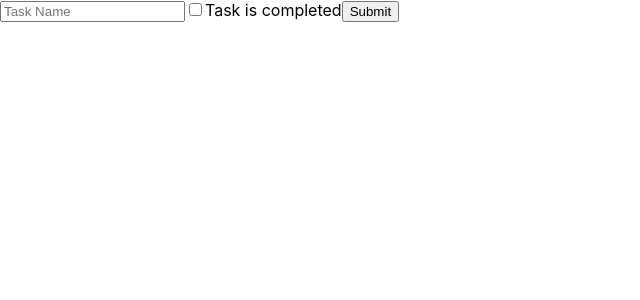
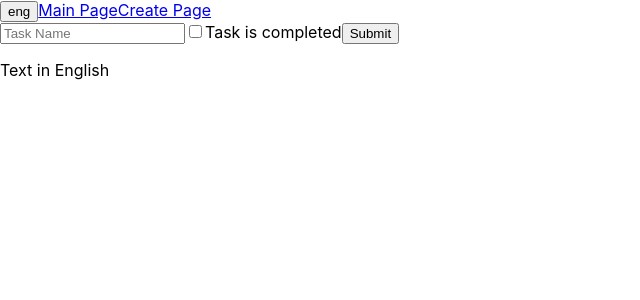
Before and after one commit to guranda26/event-manager, a React (Create React App) app: page /create in a window 1280 px wide. Shown: the top 300 px of the page, without its empty margins (0-640 px from the left). Built offline with nearby package versions, Linux system fonts and the light colour scheme.

Commit message:
feat: implement context API task

```diff
--- /dev/null
+++ b/src/components/Header.jsx
@@ -0,0 +1,16 @@
+import { useState } from "react";
+import { Link } from "react-router-dom";
+import { useDictionaryContext } from "../contexts/TranslateContext";
+
+const Header = () => {
+  const { lang, toggleLanguage } = useDictionaryContext();
+  return (
+    <header>
+      <button onClick={toggleLanguage}>{lang}</button>
+      <Link to={"/"}>Main Page</Link>
+      <Link to={"/create"}>Create Page</Link>
+    </header>
+  );
+};
+
+export default Header;
--- a/src/components/UserForm.jsx
+++ b/src/components/UserForm.jsx
@@ -1,4 +1,8 @@
 import { useState } from "react";
+import {
+  taskOptions,
+  useDictionaryContext,
+} from "../contexts/TranslateContext";
 
 const UserForm = ({ onFormSubmit }) => {
   const [name, setName] = useState("");
@@ -8,13 +12,13 @@ const UserForm = ({ onFormSubmit }) => {
     e.preventDefault();
     onFormSubmit(name, isCompleted);
   };
+  const { lang } = useDictionaryContext();
 
   return (
     <form onSubmit={onSubmit}>
       <input
         type="text"
         placeholder="Task Name"
-        // value={name}
         onChange={(e) => setName(e.target.value)}
         defaultValue={setName}
       />
@@ -24,7 +28,7 @@ const UserForm = ({ onFormSubmit }) => {
         checked={isCompleted}
         onChange={(e) => setIsCompleted(e.target.checked)}
       />
-      <label htmlFor="completed">Task is completed</label>
+      <label htmlFor="completed">{taskOptions[lang]}</label>
       <button>Submit</button>
     </form>
   );
--- /dev/null
+++ b/src/contexts/TranslateContext.js
@@ -0,0 +1,40 @@
+import { createContext, useContext, useMemo, useState } from "react";
+
+export const dictionaryOptions = {
+  ka: "ქართული ტექსტი",
+  eng: "Text in English",
+};
+
+export const taskOptions = {
+  ka: "დავალება შესრულებულია",
+  eng: "Task is completed",
+};
+
+const DictionaryContext = createContext(null);
+
+const LanguageContextProvider = ({ children }) => {
+  const [lang, setLang] = useState("eng");
+  const contextValue = useMemo(
+    () => ({
+      lang: lang ? "eng" : "ka",
+      toggleLanguage: () => setLang((prev) => !prev),
+    }),
+    [lang, setLang]
+  );
+
+  return (
+    <DictionaryContext.Provider value={contextValue}>
+      {children}
+    </DictionaryContext.Provider>
+  );
+};
+
+export const useDictionaryContext = () => {
+  const contextValue = useContext(DictionaryContext);
+
+  if (!contextValue)
+    throw new Error("Your component is not inside UserContextProvider");
+
+  return contextValue;
+};
+export default LanguageContextProvider;
--- /dev/null
+++ b/src/contexts/UsersContext.js
@@ -0,0 +1,57 @@
+import { createContext, useCallback, useContext, useMemo } from "react";
+import useRequest from "../hooks/useRequest";
+import useFetch from "../hooks/useFetch";
+
+const UsersContect = createContext(null);
+
+const UsersContextProvider = ({ children }) => {
+  const {
+    response,
+    loading: dataLoading,
+    resendRequest,
+  } = useFetch({
+    url: "/api/v1/users",
+    method: "GET",
+  });
+  const { sendRequest, loading: deleteLoading } = useRequest({
+    method: "DELETE",
+  });
+  const todo = useMemo(() => {
+    return (
+      response?.items.map((user) => {
+        return {
+          name: user.name,
+          isCompleted: user.isCompleted,
+          id: user._uuid,
+        };
+      }) || []
+    );
+  }, [response]);
+
+  const onDelete = useCallback(
+    (sendRequest) => (userId) => {
+      sendRequest(null, `/api/v1/users/${userId}`).then(() => resendRequest());
+    },
+    [resendRequest]
+  );
+
+  const contextValue = useMemo(
+    () => ({ dataLoading, deleteLoading, todo, onDelete }),
+    [dataLoading, deleteLoading, todo, onDelete]
+  );
+
+  return (
+    <UsersContect.Provider value={contextValue}>
+      {children}
+    </UsersContect.Provider>
+  );
+};
+export const useUsersContext = () => {
+  const contextValue = useContext(UsersContect);
+  if (!contextValue)
+    throw new Error("Your component is not inside UserContextProvider");
+
+  return contextValue;
+};
+
+export default UsersContextProvider;
--- a/src/hooks/useFetch.jsx
+++ b/src/hooks/useFetch.jsx
@@ -14,7 +14,6 @@ const useFetch = ({ url, method }) => {
       headers: {
         "Content-Type": "application/json",
         Authorization: `Bearer ${API_KEY}`,
-        // Authorization: `Bearer ${process.env.REACT_APP_API_KEY}`,
       },
     })
       .then((res) => {
--- a/src/pages/CreatePage.js
+++ b/src/pages/CreatePage.js
@@ -1,6 +1,10 @@
 import { useNavigate } from "react-router-dom";
 import UserForm from "../components/UserForm";
 import useRequest from "../hooks/useRequest";
+import {
+  dictionaryOptions,
+  useDictionaryContext,
+} from "../contexts/TranslateContext";
 const API_KEY = "zemvDlvtavG4trFqzcyYlOX0SHH_-hx8_z7YG56INKw9OFLh6A";
 const CreatePage = () => {
   const { sendRequest, loading } = useRequest({
@@ -8,6 +12,7 @@ const CreatePage = () => {
     method: "POST",
   });
   const navigate = useNavigate();
+  const { lang } = useDictionaryContext();
 
   const onSubmit = (name, isCompleted) => {
     sendRequest([{ name, isCompleted }])
@@ -16,7 +21,12 @@ const CreatePage = () => {
   };
 
   if (loading) return <p>Is Loading ...</p>;
-  return <UserForm onFormSubmit={onSubmit} />;
+  return (
+    <>
+      <UserForm onFormSubmit={onSubmit} />
+      <p>{dictionaryOptions[lang]}</p>
+    </>
+  );
 };
 
 export default CreatePage;
--- a/src/pages/MainPage.jsx
+++ b/src/pages/MainPage.jsx
@@ -1,39 +1,25 @@
 import { Link } from "react-router-dom";
-import useFetch from "../hooks/useFetch";
-import useRequest from "../hooks/useRequest";
+import { useUsersContext } from "../contexts/UsersContext";
+import {
+  dictionaryOptions,
+  useDictionaryContext,
+} from "../contexts/TranslateContext";
 
+const deadline = new Date();
+const setDeadline = deadline.toLocaleDateString("ka-Ge", {
+  month: "long",
+});
 const MainPage = () => {
-  const { response, loading, err, resendRequest } = useFetch({
-    url: "/api/v1/users",
-    method: "GET",
-  });
-  const { sendRequest } = useRequest({ method: "DELETE" });
-  const todo =
-    response?.items.map((user) => {
-      return {
-        name: user.name,
-        isCompleted: user.isCompleted,
-        id: user._uuid,
-      };
-    }) || [];
+  const { lang } = useDictionaryContext();
+  const { todo, dataLoading, deleteLoading, onDelete } = useUsersContext();
 
-  const onDelete = (userId) => {
-    sendRequest(null, `/api/v1/users/${userId}`).then(() => resendRequest());
-  };
-
-  if (loading)
+  if (dataLoading || deleteLoading)
     return (
       <div>
         <p>Is Loading ...</p>
         <p>please wait</p>
       </div>
     );
-
-  if (err) return <div>{err.message}</div>;
-  const deadline = new Date();
-  const setDeadline = deadline.toLocaleDateString("ka-Ge", {
-    month: "long",
-  });
 
   return (
     <div className="App">
@@ -58,6 +44,9 @@ const MainPage = () => {
           </p>
           <Link to={`/update/${user.id}`}>Edit</Link>
           <button onClick={() => onDelete(user.id)}>delete</button>
+          <div>
+            <p>{dictionaryOptions[lang]}</p>
+          </div>
         </div>
       ))}
     </div>
--- a/src/router/routes.jsx
+++ b/src/router/routes.jsx
@@ -1,11 +1,36 @@
+import { Outlet } from "react-router-dom";
+import UsersContextProvider from "../contexts/UsersContext";
 import CreatePage from "../pages/CreatePage";
 import MainPage from "../pages/MainPage";
 import UpdatePage from "../pages/UpdatePage";
+import Header from "../components/Header";
+import LanguageContextProvider from "../contexts/TranslateContext";
 
 const routes = [
   {
-    element: <MainPage />,
+    element: (
+      <div>
+        <LanguageContextProvider>
+          <Header />
+          <Outlet />
+        </LanguageContextProvider>
+      </div>
+    ),
     path: "/",
+    children: [
+      {
+        element: (
+          <div>
+            <UsersContextProvider>
+              <MainPage />
+
+              <p>This is a divider</p>
+
+              <MainPage />
+            </UsersContextProvider>
+          </div>
+        ),
+        index: true,
       },
       {
         element: <CreatePage />,
@@ -13,7 +38,9 @@ const routes = [
       },
       {
         element: <UpdatePage />,
-    path: "/update/:userId",
+        path: "update/:userId",
+      },
+    ],
   },
 ];
 
```
Lines whose indentation alone changed are shown as unchanged.
